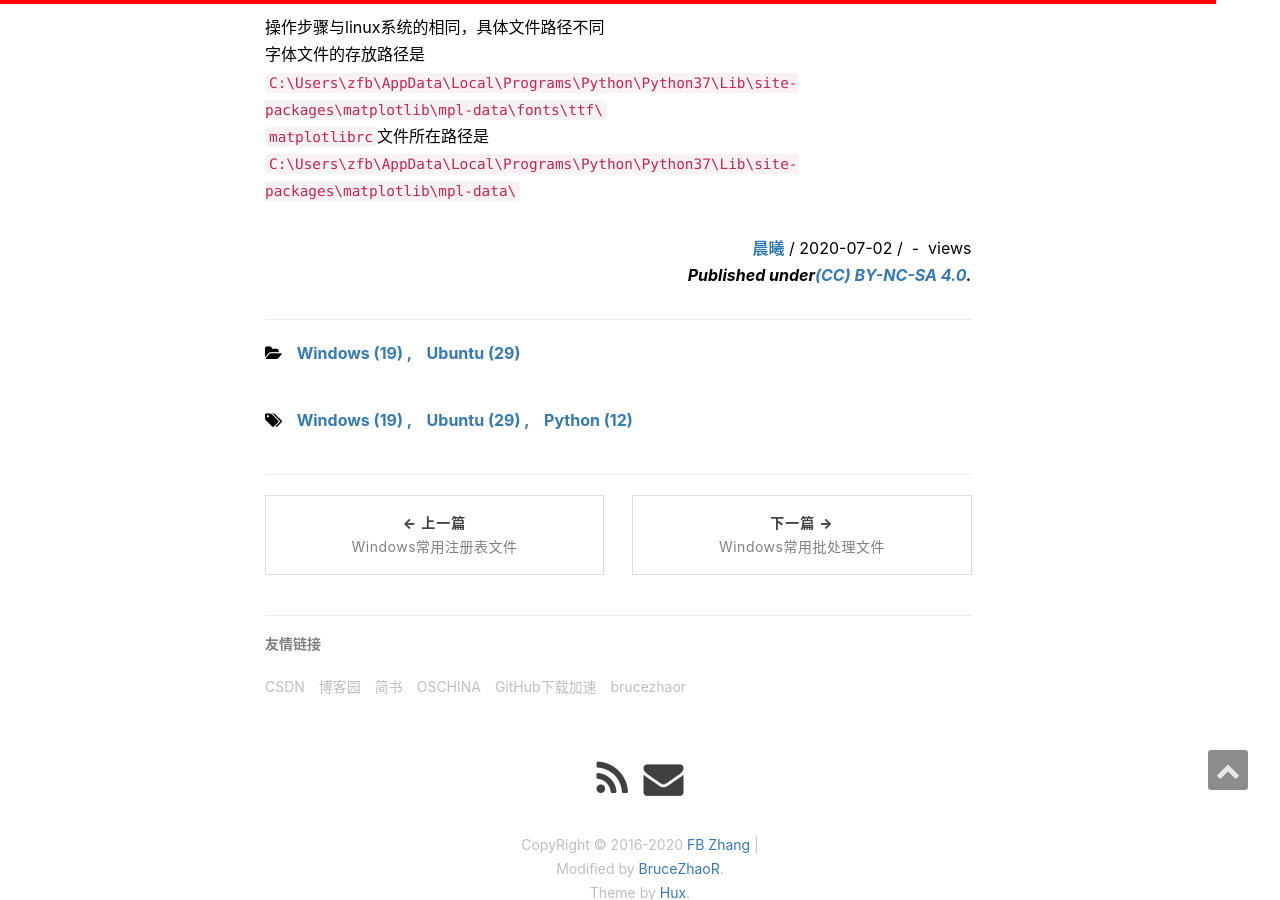
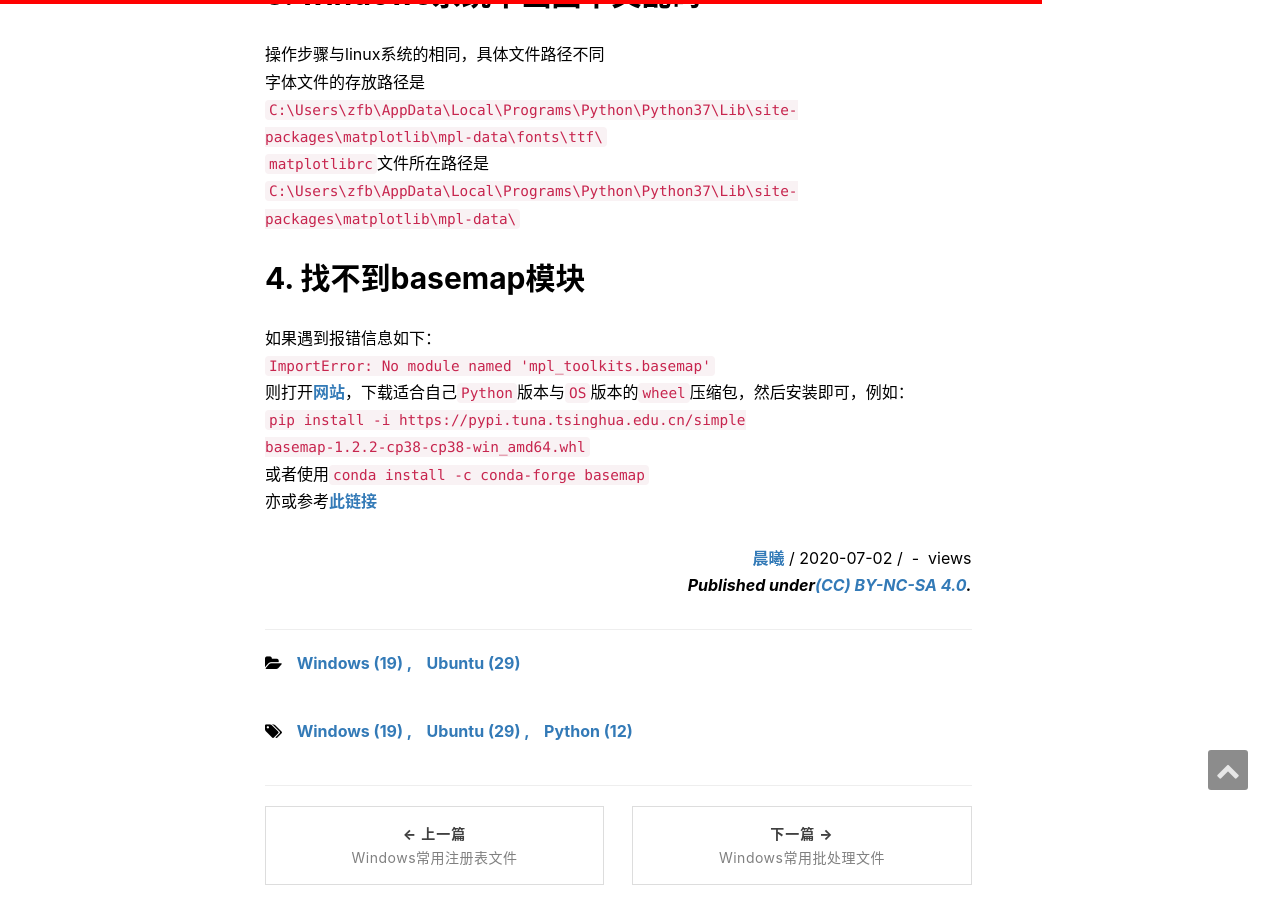
Before and after one commit to zfb132/zfb132.github.com, a Jekyll site: the page built from _posts/2020-07-02-matplotlib_tricks.md, in a window 1280 px wide and 900 px high, scrolled down 1770 px. Built offline with Jekyll 4.4.1, drawn with Linux system fonts in a browser that asks for light colours; nearby versions of some CDN libraries; comment, search, counter and statistics services are not loaded.

Commit message:
解决basemap模块找不到的问题

```diff
--- a/_posts/2020-07-02-matplotlib_tricks.md
+++ b/_posts/2020-07-02-matplotlib_tricks.md
@@ -49,3 +49,11 @@ axes.unicode_minus : False
 `C:\Users\zfb\AppData\Local\Programs\Python\Python37\Lib\site-packages\matplotlib\mpl-data\fonts\ttf\`
 `matplotlibrc`文件所在路径是
 `C:\Users\zfb\AppData\Local\Programs\Python\Python37\Lib\site-packages\matplotlib\mpl-data\`
+
+## 4. 找不到basemap模块
+如果遇到报错信息如下：
+`ImportError: No module named 'mpl_toolkits.basemap'`
+则打开[网站](https://www.lfd.uci.edu/~gohlke/pythonlibs/#basemap)，下载适合自己`Python`版本与`OS`版本的`wheel`压缩包，然后安装即可，例如：
+`pip install -i https://pypi.tuna.tsinghua.edu.cn/simple basemap‑1.2.2‑cp38‑cp38‑win_amd64.whl`
+或者使用`conda install -c conda-forge basemap`
+亦或参考[此链接](https://matplotlib.org/basemap/users/installing.html)
```
